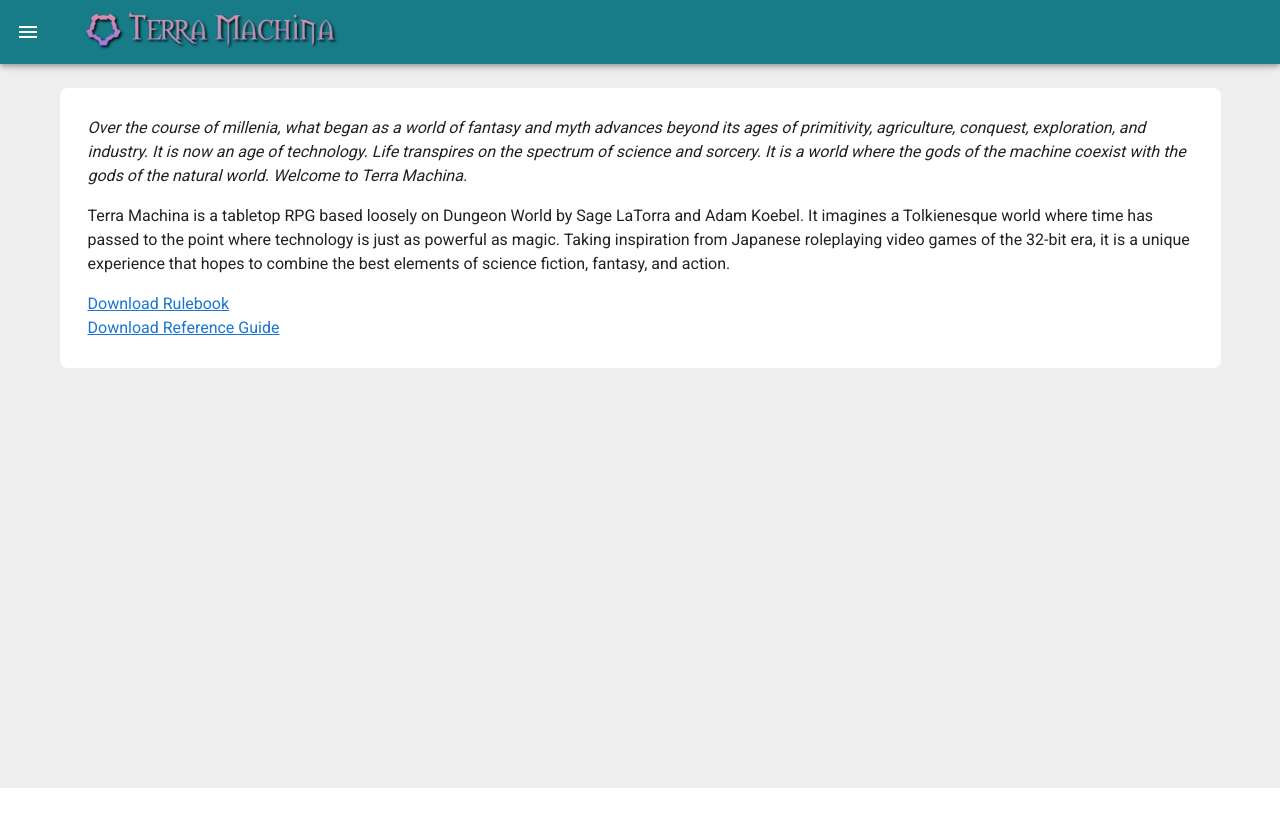
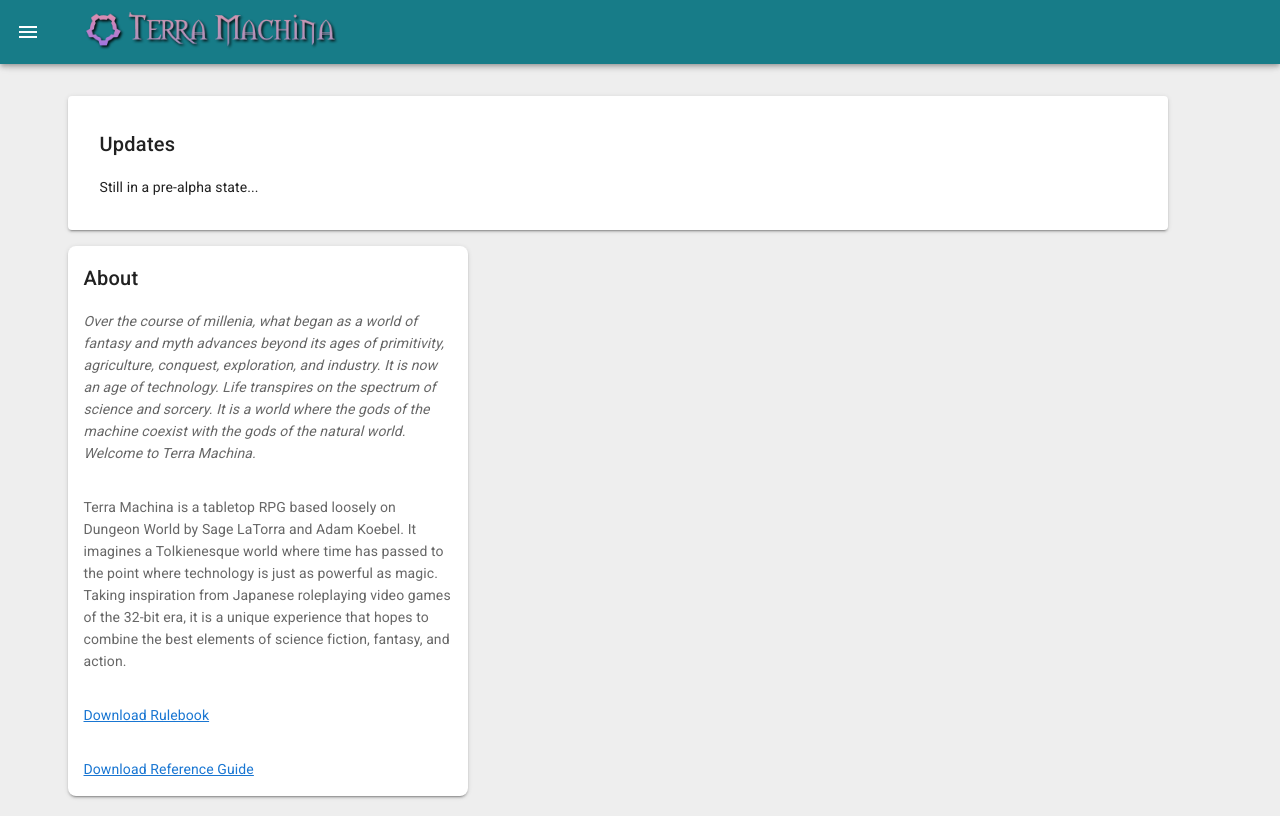
Before and after one commit to randomgeekdom/TerraMachina, a Vue app in the folder site/: page / in a window 1280 px wide. Before the commit the page ends 800 px from the top, so only its background shows below. Built offline with nearby package versions, Linux system fonts and the light colour scheme.

Commit message:
More changes

```diff
--- a/site/src/reference.json
+++ b/site/src/reference.json
@@ -490,6 +490,16 @@
             "Locations": "City, Cave",
             "Weakness": "None",
             "Attacks": "Laser Shot: 1d6 damage"
+        },
+        {
+            "Name": "Yellow Dragon",
+            "Description": "A dragon with yellow scales",
+            "HP": "19",
+            "Armor": "4",
+            "Immunity": "Air",
+            "Locations": "Sky, Mountain",
+            "Weakness": "Earth",
+            "Attacks": "Wind Blast: 1d10 Air damage\r\n\r\nScratch: 1d8 - 1 Piercing damage"
         }
     ],
     "Sample_Custom_Moves": [
@@ -526,10 +536,6 @@
             "Description": "+2 to Knowledge roll for information about a city/town you haven't been to before"
         },
         {
-            "Name": "Inside your Mind",
-            "Description": "Spend 10 SP to read somebody's mind.  Automatic success on any Diplomacy roll."
-        },
-        {
             "Name": "King Speech",
             "Description": "+2 to Diplomacy when speaking to rulers of nations"
         },
@@ -544,18 +550,26 @@
         {
             "Name": "Forest Dweller",
             "Description": "+2 to Sense in a forest"
+        },
+        {
+            "Name": "Natural Athlete",
+            "Description": "+2 to Brawn when competing in an athletic event"
+        },
+        {
+            "Name": "Entomologist",
+            "Description": "+2 to Search when searching for bugs"
         }
     ],
     "Enemy Data": [
         {
             "Elementals": "Earth",
-            "Weaknesses": "0",
+            "Weaknesses": "1",
             "Immunity": "3"
         },
         {
             "Elementals": "Air",
             "Weaknesses": "3",
-            "Immunity": "0"
+            "Immunity": "1"
         },
         {
             "Elementals": "Fire",
@@ -596,11 +610,11 @@
         },
         {
             "Elementals": "Sky",
-            "Weaknesses": "2"
+            "Weaknesses": "3"
         },
         {
             "Elementals": "Mountain",
-            "Weaknesses": "6"
+            "Weaknesses": "7"
         },
         {
             "Elementals": "Swamp",
--- a/site/src/views/Encounter.vue
+++ b/site/src/views/Encounter.vue
@@ -7,8 +7,11 @@
 					<v-row>
 						<v-col> <h1>Current Encounter</h1></v-col>
 						<v-col>
-							<v-btn @click="RemoveDeadEnemies()">Clear the Dead</v-btn></v-col
-						>
+							<v-btn @click="RemoveDeadEnemies()">Clear the Dead</v-btn>
+						</v-col>
+						<v-col>
+							<v-btn @click="ClearEnemies()">Clear All</v-btn>
+						</v-col>
 					</v-row>
 					<v-card
 						class="ma-2 pa-4 text-no-wrap"
@@ -308,6 +311,12 @@ export default class Encounter extends Vue {
 
 		this.UpdateEncounter();
 	}
+
+	public ClearEnemies() {
+		this.encounterEnemies = [];
+
+		this.UpdateEncounter();
+	}
 }
 </script>
 <style>
--- a/site/src/views/Home.vue
+++ b/site/src/views/Home.vue
@@ -1,41 +1,48 @@
 
 <template>
 	<div>
-    <v-row>
-      <v-col cols="12">
-        <v-sheet class="pa-10" rounded="lg">
-          <v-row>
-            <p>
+		<v-flex class="d-flex flex-wrap">
+			<v-card width="1100" class="ma-2">
+				<div class="ma-2 pa-2">
+					<v-card-title>
+						Updates
+					</v-card-title>
+					<v-card-text>
+						Still in a pre-alpha state...
+					</v-card-text>
+				</div>
+			</v-card>
+			<v-card cols="12" rounded="lg" width="400" class="ma-2">
+				<v-card-title>About</v-card-title>
+
+					<v-card-text>
 						<i
-                >Over the course of millenia, what began as a world of fantasy
-                and myth advances beyond its ages of primitivity, agriculture,
+							>Over the course of millenia, what began as a world of fantasy and
+							myth advances beyond its ages of primitivity, agriculture,
 							conquest, exploration, and industry. It is now an age of
 							technology. Life transpires on the spectrum of science and
-                sorcery. It is a world where the gods of the machine coexist
-                with the gods of the natural world. Welcome to Terra Machina.
+							sorcery. It is a world where the gods of the machine coexist with
+							the gods of the natural world. Welcome to Terra Machina.
 						</i>
-            </p>
-            <p>
+					</v-card-text>
+					<v-card-text>
 						Terra Machina is a tabletop RPG based loosely on Dungeon World by
-              Sage LaTorra and Adam Koebel. It imagines a Tolkienesque world
-              where time has passed to the point where technology is just as
-              powerful as magic. Taking inspiration from Japanese roleplaying
-              video games of the 32-bit era, it is a unique experience that
-              hopes to combine the best elements of science fiction, fantasy,
-              and action.
-            </p>
-          </v-row>
+						Sage LaTorra and Adam Koebel. It imagines a Tolkienesque world where
+						time has passed to the point where technology is just as powerful as
+						magic. Taking inspiration from Japanese roleplaying video games of
+						the 32-bit era, it is a unique experience that hopes to combine the
+						best elements of science fiction, fantasy, and action.
+					</v-card-text>
 
-          <v-row>
+					<v-card-text>
 						<a href="/Terra-Machina.pdf" target="_blank">Download Rulebook</a>
-          </v-row>
-          <v-row>
+					</v-card-text>
+					<v-card-text>
             <a href="/Terra-Machina-Reference-Guide.xlsx" target="_blank">Download Reference Guide</a>
-          </v-row>
+					</v-card-text>
 
-        </v-sheet>
-      </v-col>
-    </v-row>
+			</v-card>
+		</v-flex>
 	</div>
 </template>
 
--- a/site/src/views/Items.vue
+++ b/site/src/views/Items.vue
@@ -4,6 +4,7 @@
     <v-row>
       <v-col cols="9">
         <v-sheet class="pa-10" rounded="lg">
+          <h1>Items</h1>
           <v-row>
             <v-text-field
               v-model="search"
@@ -15,6 +16,10 @@
           </v-row>
           <v-row>
             <v-data-table :items="items" :headers="headers" :search="search">
+              // eslint-disable-next-line
+              <template v-slot:[`item.Encounter`]="{ item }">
+                <v-btn @click="AddToEncounter(item)" title="Add to Encounter Loot"><v-icon>mdi-plus</v-icon></v-btn>
+              </template>
             </v-data-table>
           </v-row>
         </v-sheet>
@@ -48,6 +53,7 @@ export default class Items extends Vue {
     { text: "Name", value: "Name" },
     { text: "Description", value: "Description" },
     { text: "Cost", value: "Cost" },
+    { text: "", value: "Encounter" },
   ];
   public search = "";
   public randomItem = new Item();
@@ -59,5 +65,15 @@ export default class Items extends Vue {
   public get items() {
     return reference.Items;
   }
+
+
+  public AddToEncounter(item: Item) {
+    const lootString = localStorage.getItem("encounterLoot");
+    if (lootString) {
+      const enemies = JSON.parse(lootString);
+      enemies.push(item);
+      localStorage.setItem("encounterLoot", JSON.stringify(enemies));
+    }
+  }
 }
 </script>
```
Also changed, not shown: 1 other file (tests, documents, lock files or other folders). Lines whose indentation alone changed are shown as unchanged.
